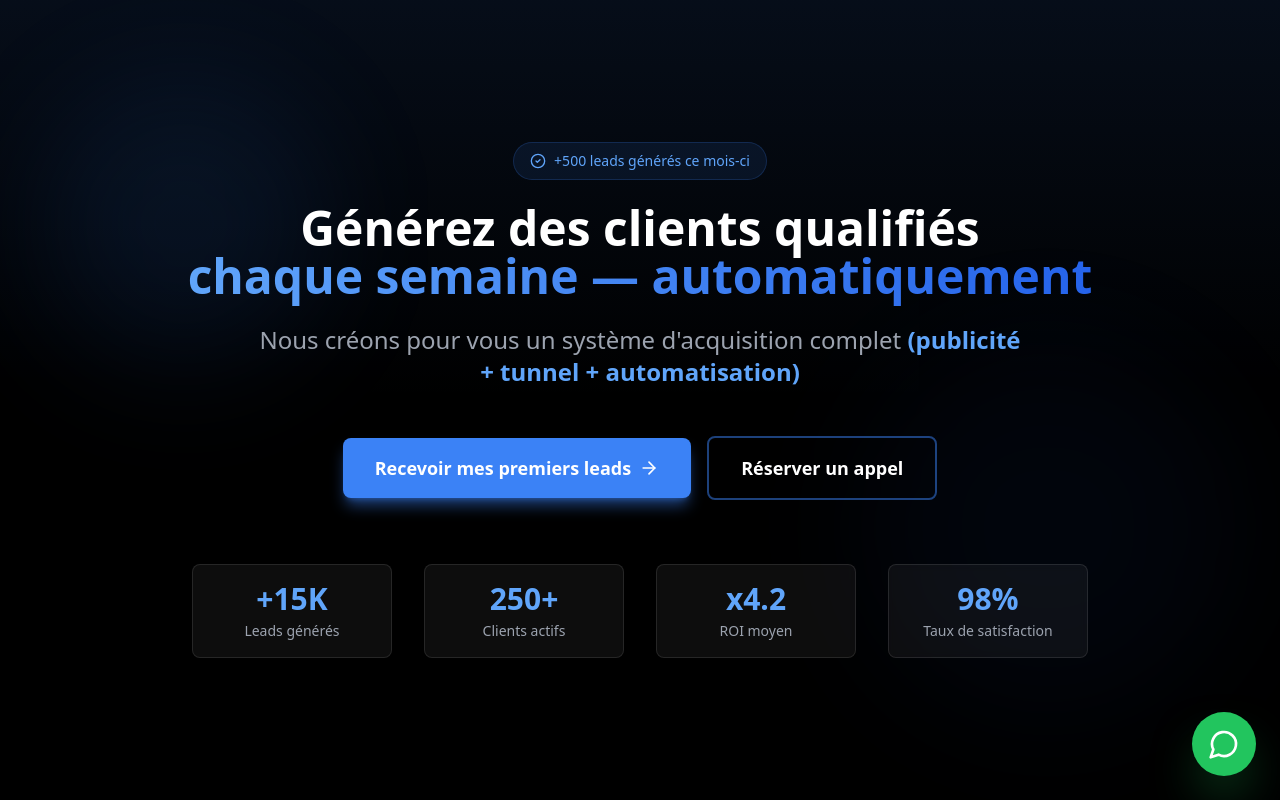
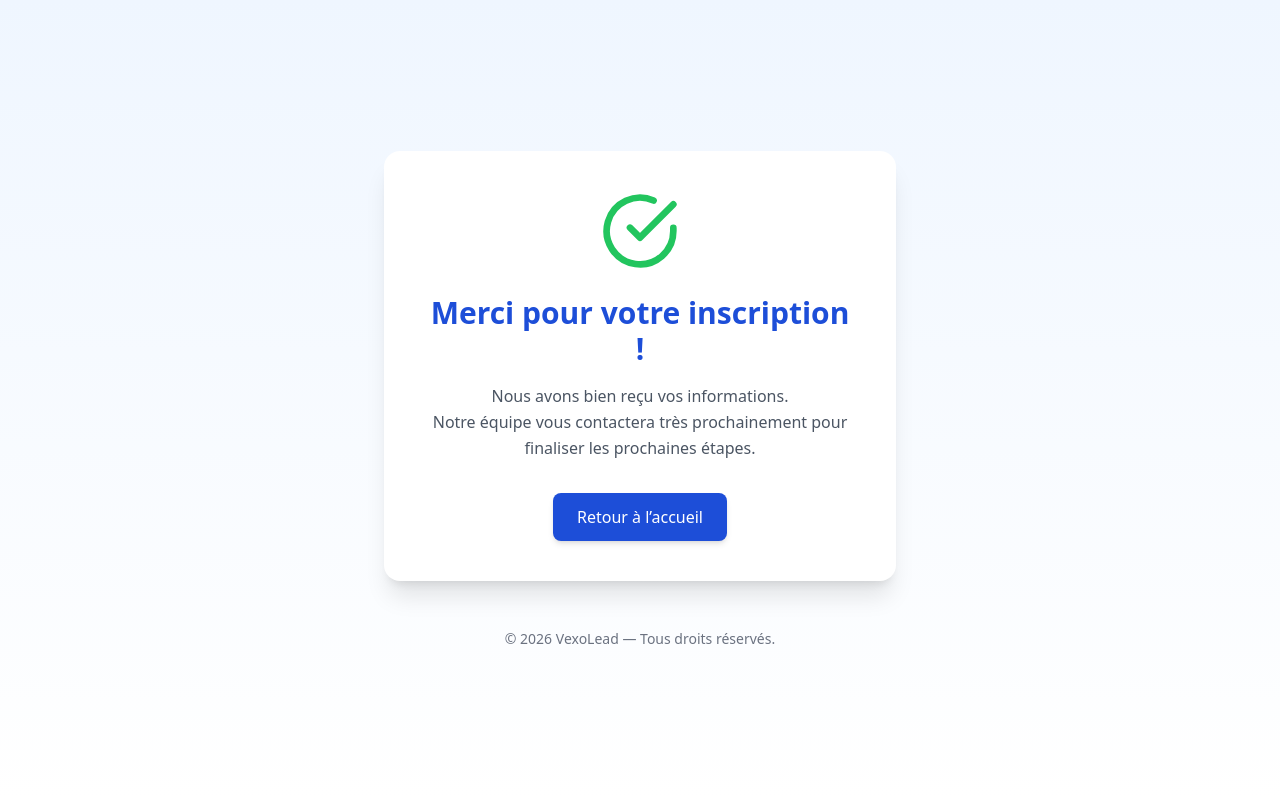
Before and after one commit to ZekhnineAyoub/vexolead, a React (Vite) app: page /thank-you in a window 1280 px wide. Shown: the top 800 px of the page. Built offline with nearby package versions, Linux system fonts and the light colour scheme.

Commit message:
thankyou page

```diff
--- a/package.json
+++ b/package.json
@@ -14,7 +14,8 @@
     "@supabase/supabase-js": "^2.57.4",
     "lucide-react": "^0.344.0",
     "react": "^18.3.1",
-    "react-dom": "^18.3.1"
+    "react-dom": "^18.3.1",
+    "react-router-dom": "^7.13.2"
   },
   "devDependencies": {
     "@eslint/js": "^9.9.1",
--- a/src/App.tsx
+++ b/src/App.tsx
@@ -1,3 +1,5 @@
+import { BrowserRouter as Router, Routes, Route } from 'react-router-dom';
+
 import Hero from './components/Hero';
 import VideoSection from './components/VideoSection';
 import ProblemSection from './components/ProblemSection';
@@ -9,8 +11,10 @@ import LeadForm from './components/LeadForm';
 import FinalCTA from './components/FinalCTA';
 import Footer from './components/Footer';
 import WhatsAppButton from './components/WhatsAppButton';
+import ThankYouPage from './pages/ThankYouPage';
 
-function App() {
+
+function Home() {
   const scrollToForm = () => {
     const formElement = document.getElementById('lead-form');
     if (formElement) {
@@ -35,4 +39,15 @@ function App() {
   );
 }
 
+function App() {
+  return (
+    <Router>
+      <Routes>
+        <Route path="/" element={<Home />} />
+        <Route path="/thank-you" element={<ThankYouPage />} />
+      </Routes>
+    </Router>
+  );
+}
+
 export default App;
--- a/src/components/LeadForm.tsx
+++ b/src/components/LeadForm.tsx
@@ -1,7 +1,10 @@
 import { useState, FormEvent } from 'react';
-import { Send, CheckCircle } from 'lucide-react';
+import { useNavigate } from 'react-router-dom';
+import { Send } from 'lucide-react';
 
 export default function LeadForm() {
+  const navigate = useNavigate();
+
   const [formData, setFormData] = useState({
     name: '',
     email: '',
@@ -11,7 +14,6 @@ export default function LeadForm() {
   });
 
   const [isSubmitting, setIsSubmitting] = useState(false);
-  const [isSuccess, setIsSuccess] = useState(false);
 
   const handleSubmit = async (e: FormEvent) => {
     e.preventDefault();
@@ -38,11 +40,6 @@ export default function LeadForm() {
         throw new Error(data.message || "Erreur lors de l'envoi");
       }
 
-      console.log('Form submitted:', data);
-      setIsSuccess(true);
-
-      setTimeout(() => {
-        setIsSuccess(false);
       setFormData({
         name: '',
         email: '',
@@ -50,7 +47,8 @@ export default function LeadForm() {
         business: '',
         message: '',
       });
-      }, 3000);
+
+      navigate('/thank-you');
     } catch (error) {
       console.error('Erreur formulaire:', error);
       alert("Une erreur s'est produite lors de l'envoi du formulaire.");
@@ -68,25 +66,6 @@ export default function LeadForm() {
     });
   };
 
-  if (isSuccess) {
-    return (
-      <section id="lead-form" className="py-20 px-4">
-        <div className="max-w-2xl mx-auto">
-          <div className="bg-gradient-to-br from-green-500/10 to-green-600/10 border border-green-500/30 rounded-2xl p-12 text-center">
-            <div className="w-20 h-20 bg-green-500/20 rounded-full flex items-center justify-center mx-auto mb-6">
-              <CheckCircle className="w-10 h-10 text-green-400" />
-            </div>
-            <h3 className="text-3xl font-bold text-white mb-4">Merci pour votre demande !</h3>
-            <p className="text-gray-300 text-lg">
-              Nous avons bien reçu vos informations. Notre équipe vous contactera dans les 24h pour
-              commencer à générer vos premiers leads.
-            </p>
-          </div>
-        </div>
-      </section>
-    );
-  }
-
   return (
     <section id="lead-form" className="py-20 px-4">
       <div className="max-w-2xl mx-auto">
@@ -101,6 +80,7 @@ export default function LeadForm() {
 
         <div className="relative group">
           <div className="absolute -inset-1 bg-gradient-to-r from-blue-600 to-blue-400 rounded-2xl blur opacity-20 group-hover:opacity-30 transition duration-300"></div>
+
           <div className="relative bg-gradient-to-br from-gray-800 to-gray-900 border border-gray-700 rounded-2xl p-8 md:p-10">
             <form onSubmit={handleSubmit} className="space-y-6">
               <div>
--- /dev/null
+++ b/src/pages/ThankYouPage.tsx
@@ -0,0 +1,36 @@
+import { CheckCircle } from "lucide-react";
+export default function ThankYouPage() {
+
+
+  return (
+    <div className="min-h-screen flex flex-col items-center justify-center bg-gradient-to-b from-blue-50 to-white text-gray-800">
+      {/* MAIN CONTENT */}
+      <div className="bg-white shadow-xl rounded-2xl p-10 text-center max-w-lg">
+        <div className="flex justify-center mb-6">
+          <CheckCircle className="w-20 h-20 text-green-500" />
+        </div>
+        <h2 className="text-3xl font-semibold mb-4 text-blue-700">
+          Merci pour votre inscription !
+        </h2>
+        <p className="text-gray-600 leading-relaxed">
+          Nous avons bien reçu vos informations. <br />
+          Notre équipe vous contactera très prochainement pour finaliser les
+          prochaines étapes.
+        </p>
+        <div className="mt-8">
+          <a
+            href="/"
+            className="inline-block px-6 py-3 bg-blue-700 text-white font-medium rounded-lg shadow-md hover:bg-blue-800 transition"
+          >
+            Retour à l’accueil
+          </a>
+        </div>
+      </div>
+
+      {/* FOOTER */}
+      <footer className="mt-12 text-gray-500 text-sm">
+        © {new Date().getFullYear()} VexoLead — Tous droits réservés.
+      </footer>
+    </div>
+  );
+}
```
Also changed, not shown: 1 other file (tests, documents, lock files or other folders). Lines whose indentation alone changed are shown as unchanged.
